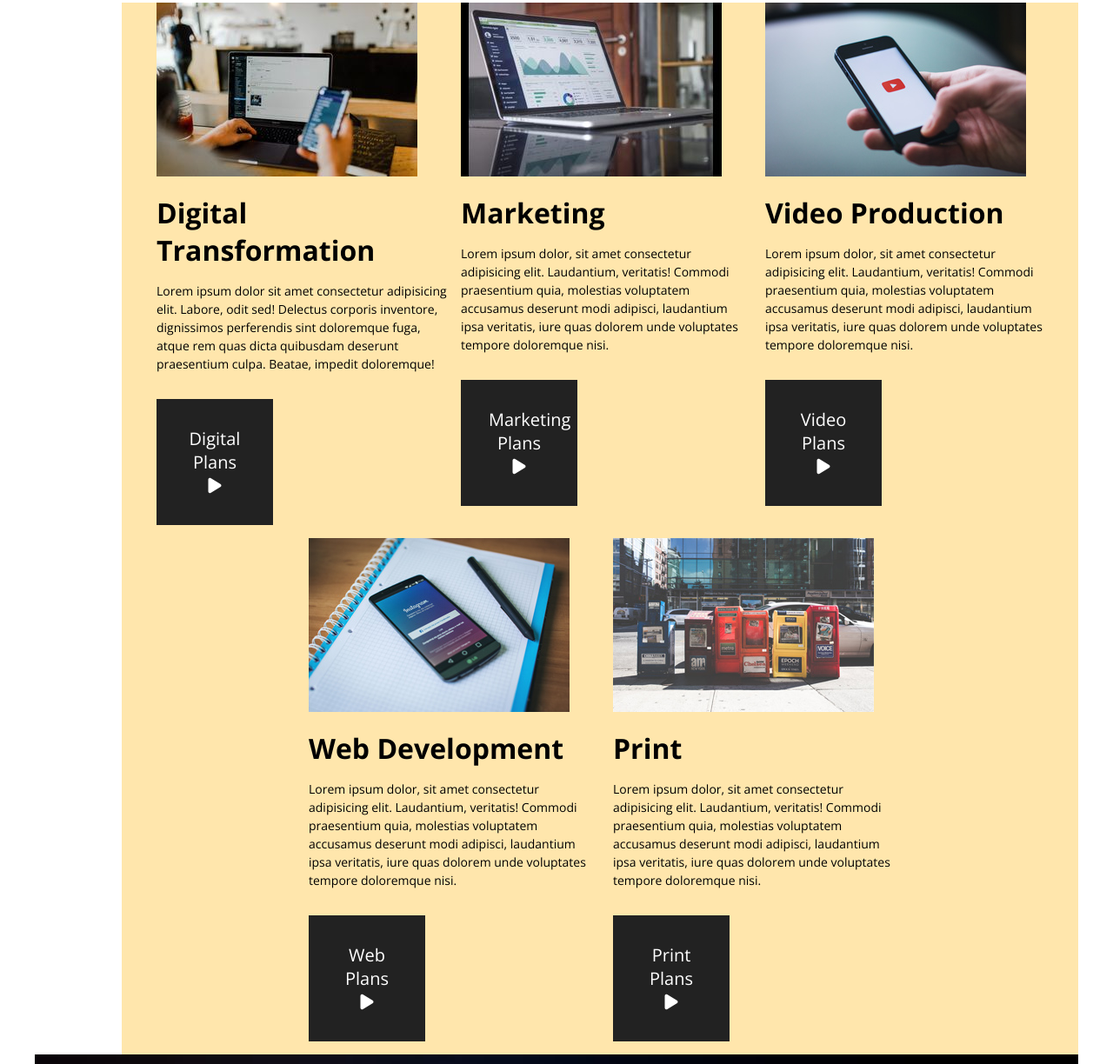
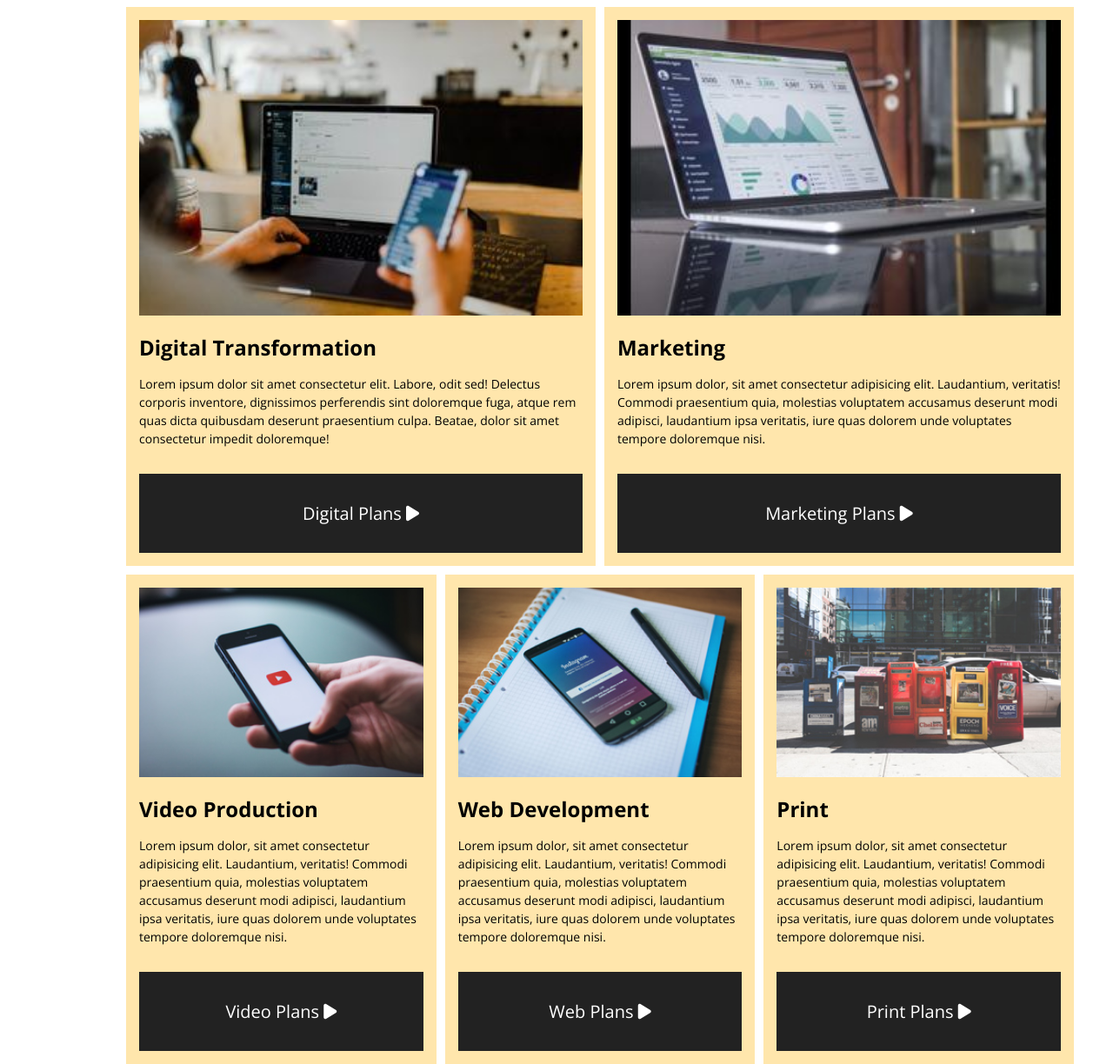
Before and after one commit to enricoandrade/guer0198.github.io, a plain HTML site: page final-project/index.html in a window 1280 px wide. Shown: the part 1208-2432 px from the top of the page at 87% size. Drawn offline with nearby package versions, Linux system fonts and the light colour scheme.

Commit message:
Adds grid to our services

```diff
--- a/final-project/css/styles.css
+++ b/final-project/css/styles.css
@@ -113,7 +113,7 @@ main img{
     /* padding: 15px; */
 }
 
-.container, .flexmagic {
+.container, .indent{
     background-color: #ffe6ac;
     /* padding: 15px; */
 }
@@ -122,19 +122,18 @@ main img{
     width: 100%;
 }
 
-.flexmagic img{
+.gridmagic img{
     width: 730px;
 }
 
 .indent {
-    padding-left: 15px;
-    padding-bottom: 15px;
+    padding: 15px;
 }
 
 .button2 {
     background-color: #222222;
     width: 40%;
-    padding: 32px 32px;
+    padding: 32px;
     color: white;
     text-align: center;
     font-size: 20px;
@@ -274,18 +273,52 @@ td {
     }
 
     .indent{
-        width: 350px;
+        margin: 5px;
     }
 
     .indent img{
-        width: auto;
+        width: 100%;
     }
 
-    .flexmagic {
+    .button2 {
+        width: 100%;
+    }
+
+    h3 {
+        font-size: 1.5rem;
+    }
+
+    .gridmagic {
+        width: 1100px;
+        display: grid;
+        align-items: center;
+        grid-template-columns: repeat(6,1fr);
+        grid-template-areas:
+            "box1 box1 box1 box2 box2 box2"
+            "box3 box3 box4 box4 box5 box5"
+    }
+
+    .gridmagic .indent:nth-child(1) {
+        grid-area: box1;
+    }
+    .gridmagic .indent:nth-child(2) {
+        grid-area: box2;
+    }
+    .gridmagic .indent:nth-child(3) {
+        grid-area: box3;
+    }
+    .gridmagic .indent:nth-child(4) {
+        grid-area: box4;
+    }
+    .gridmagic .indent:nth-child(5) {
+        grid-area: box5;
+    }
+
+    /* .flexmagic {
         width: 1100px;
         display: flex;
         flex-direction: row;
         justify-content: center;
         flex-wrap: wrap;
-    }
+    } */
 }
--- a/final-project/index.html
+++ b/final-project/index.html
@@ -48,11 +48,11 @@
             <!-- DIV to set Boxes Layout on CSS | I'll use padding between the boxes  -->
             <div class="ourservices" id="services">
                 <h2>Our Services</h2>
-                <div class="flexmagic">
+                <div class="gridmagic">
                     <div class="indent">
                         <img src="images/digital.jpg" alt="our services">
                         <h3>Digital Transformation</h3>
-                        <p>Lorem ipsum dolor sit amet consectetur adipisicing elit. Labore, odit sed! Delectus corporis inventore, dignissimos perferendis sint doloremque fuga, atque rem quas dicta quibusdam deserunt praesentium culpa. Beatae, impedit doloremque!</p>
+                        <p>Lorem ipsum dolor sit amet consectetur elit. Labore, odit sed! Delectus corporis inventore, dignissimos perferendis sint doloremque fuga, atque rem quas dicta quibusdam deserunt praesentium culpa. Beatae, dolor sit amet consectetur impedit doloremque!</p>
                         <div class="button2">Digital Plans <i class="fa-solid fa-play"></i></div>
                     </div>
                         <div class="indent">
```
